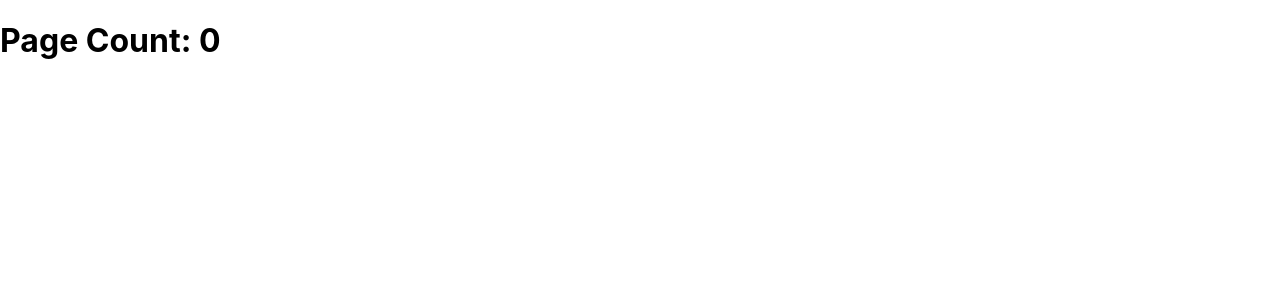
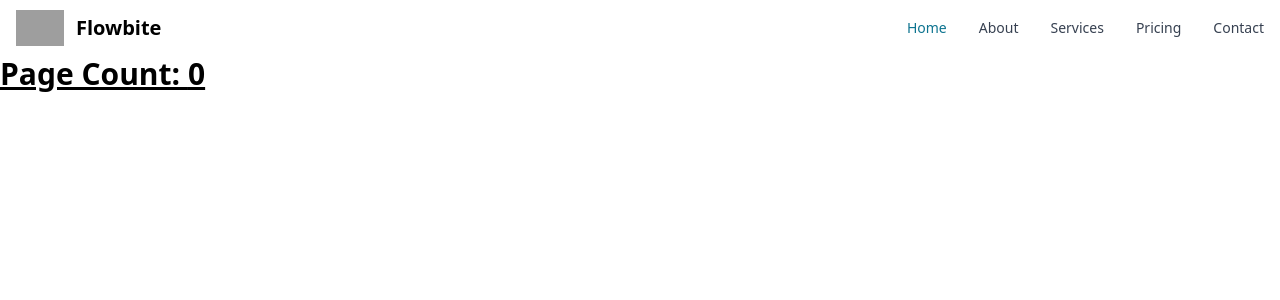
Before and after one commit to btdavis300/reNew, a React (Create React App) app in the folder client/: page / in a window 1280 px wide. Shown: the top 300 px of the page. Built offline with nearby package versions, Linux system fonts and the light colour scheme; no server answers; grey boxes are pictures that could not be loaded.

Commit message:
added tailwind and flowbite

```diff
--- /dev/null
+++ b/client/postcss.config.js
@@ -0,0 +1,6 @@
+module.exports = {
+  plugins: {
+    tailwindcss: {},
+    autoprefixer: {},
+  },
+}
--- a/client/public/index.html
+++ b/client/public/index.html
@@ -1,14 +1,12 @@
 <!DOCTYPE html>
 <html lang="en">
+
 <head>
   <meta charset="utf-8" />
   <link rel="icon" href="%PUBLIC_URL%/favicon.ico" />
   <meta name="viewport" content="width=device-width, initial-scale=1" />
   <meta name="theme-color" content="#000000" />
-    <meta
-      name="description"
-      content="Web site created using create-react-app"
-    />
+  <meta name="description" content="Web site created using create-react-app" />
   <link rel="apple-touch-icon" href="%PUBLIC_URL%/logo192.png" />
   <!--
       manifest.json provides metadata used when your web app is installed on a
@@ -26,8 +24,10 @@
     -->
   <title>React App</title>
 </head>
+
 <body>
   <noscript>You need to enable JavaScript to run this app.</noscript>
+  <script src="https://unpkg.com/flowbite@1.4.5/dist/flowbite.js"></script>
   <div id="root"></div>
   <!--
       This HTML file is a template.
@@ -40,4 +40,5 @@
       To create a production bundle, use `npm run build` or `yarn build`.
     -->
 </body>
+
 </html>
--- a/client/src/App.js
+++ b/client/src/App.js
@@ -1,5 +1,6 @@
 import { useState, useEffect } from "react";
 import { BrowserRouter, Switch, Route } from "react-router-dom";
+import NavBar from "./components/NavBar";
 
 function App() {
   const [count, setCount] = useState(0);
@@ -11,18 +12,21 @@ function App() {
   }, []);
 
   return (
+    <>
+      <NavBar />
       <BrowserRouter>
         <div className="App">
           <Switch>
             <Route exact path="/testing">
-            <h1>Test Route</h1>
+              <h1 className="text-3xl font-bold underline">Test Route</h1>
             </Route>
             <Route exact path="/">
-            <h1>Page Count: {count}</h1>
+              <h1 className="text-3xl font-bold underline">Page Count: {count}</h1>
             </Route>
           </Switch>
         </div>
       </BrowserRouter>
+    </>
   );
 }
 
--- /dev/null
+++ b/client/src/components/NavBar.js
@@ -0,0 +1,47 @@
+import React from 'react'
+import { Navbar } from 'flowbite-react'
+
+function NavBar() {
+    return (
+        <>
+            <Navbar
+                fluid={true}
+                rounded={true}
+            >
+                <Navbar.Brand href="https://flowbite.com/">
+                    <img
+                        src="https://flowbite.com/docs/images/logo.svg"
+                        className="mr-3 h-6 sm:h-9"
+                        alt="Flowbite Logo"
+                    />
+                    <span className="self-center whitespace-nowrap text-xl font-semibold dark:text-white">
+                        Flowbite
+                    </span>
+                </Navbar.Brand>
+                <Navbar.Toggle />
+                <Navbar.Collapse>
+                    <Navbar.Link
+                        href="/navbars"
+                        active={true}
+                    >
+                        Home
+                    </Navbar.Link>
+                    <Navbar.Link href="/navbars">
+                        About
+                    </Navbar.Link>
+                    <Navbar.Link href="/navbars">
+                        Services
+                    </Navbar.Link>
+                    <Navbar.Link href="/navbars">
+                        Pricing
+                    </Navbar.Link>
+                    <Navbar.Link href="/navbars">
+                        Contact
+                    </Navbar.Link>
+                </Navbar.Collapse>
+            </Navbar>
+        </>
+    )
+}
+
+export default NavBar
--- a/client/src/index.css
+++ b/client/src/index.css
@@ -1,13 +1,3 @@
-body {
-  margin: 0;
-  font-family: -apple-system, BlinkMacSystemFont, 'Segoe UI', 'Roboto', 'Oxygen',
-    'Ubuntu', 'Cantarell', 'Fira Sans', 'Droid Sans', 'Helvetica Neue',
-    sans-serif;
-  -webkit-font-smoothing: antialiased;
-  -moz-osx-font-smoothing: grayscale;
-}
-
-code {
-  font-family: source-code-pro, Menlo, Monaco, Consolas, 'Courier New',
-    monospace;
-}
+@tailwind base;
+@tailwind components;
+@tailwind utilities;
--- /dev/null
+++ b/client/tailwind.config.js
@@ -0,0 +1,13 @@
+/** @type {import('tailwindcss').Config} */
+module.exports = {
+  content: [
+    "./src/**/*.{js,jsx,ts,tsx}",
+    'node_modules/flowbite-react/**/*.{js,jsx,ts,tsx}',
+  ],
+  theme: {
+    extend: {},
+  },
+  plugins: [
+    require('flowbite/plugin')
+  ],
+}
```
Also changed, not shown: client/package.json (+7 -0 lines), 1 other file (tests, documents, lock files or other folders). Lines whose indentation alone changed are shown as unchanged.
